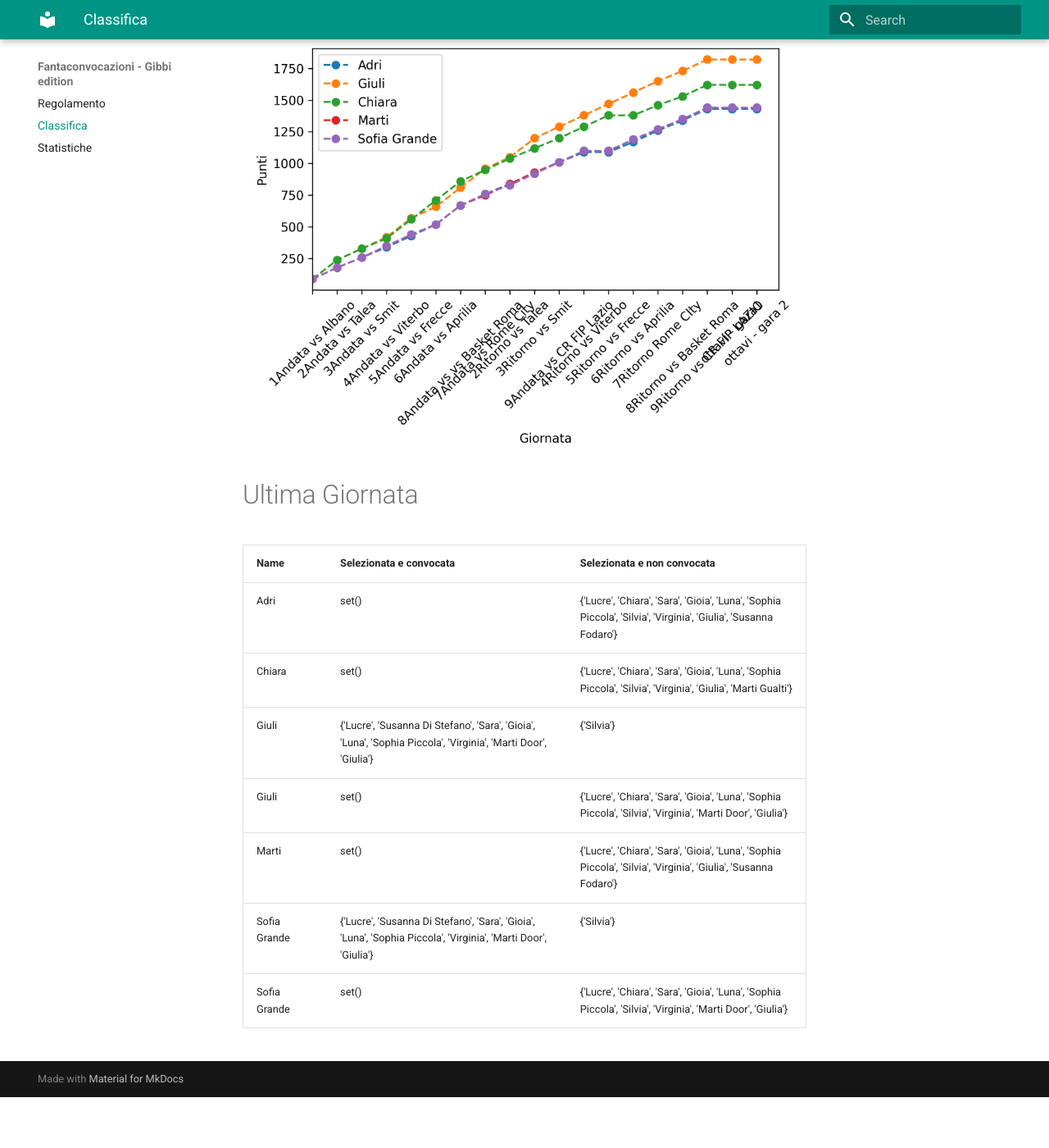
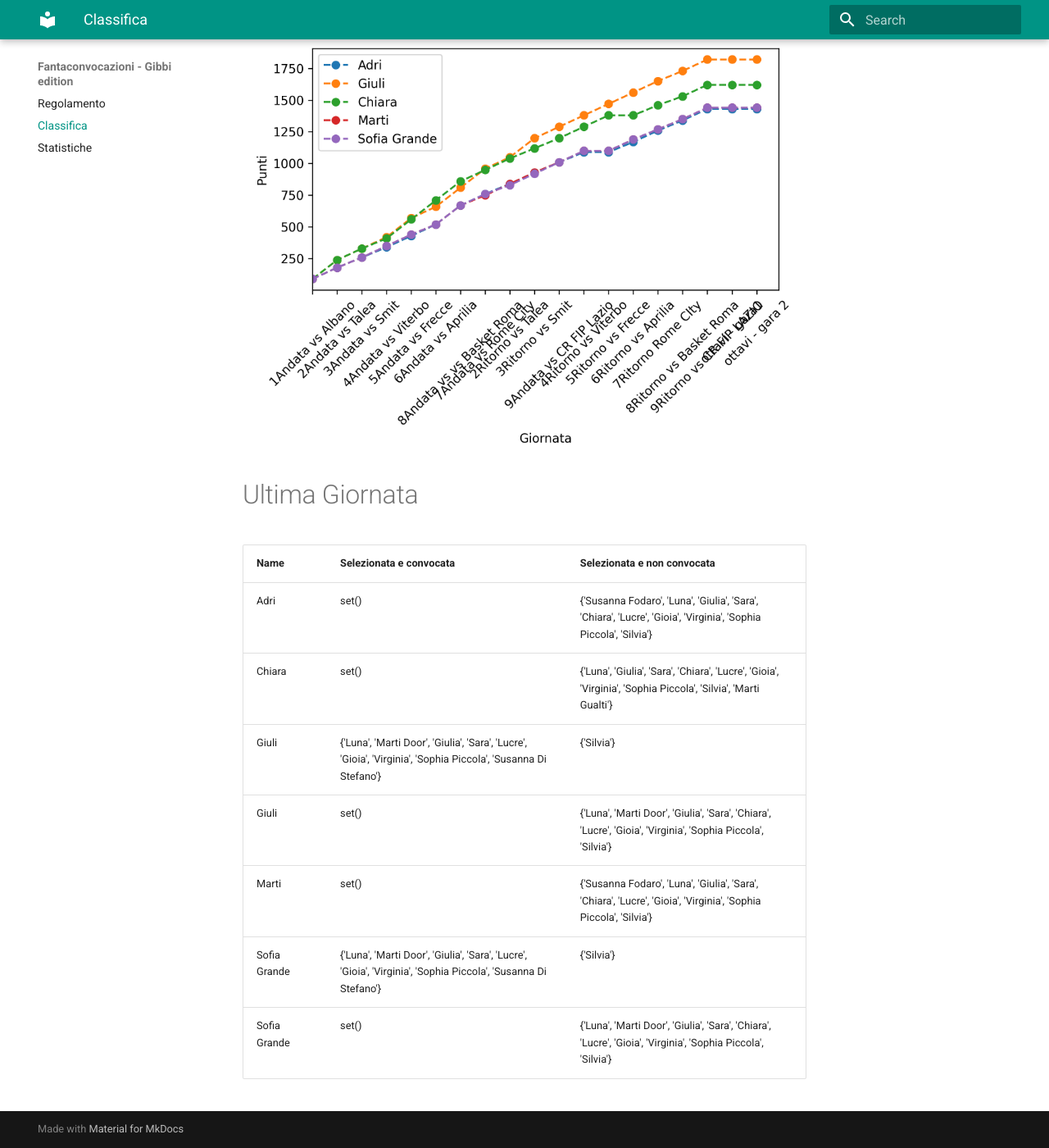
Before and after one commit to martinig94/fantagibbi, an MkDocs documentation site: the page built from docs/Classifica.md, in a window 1280 px wide and 1400 px high, scrolled down 565 px. Shown: the whole window at 82% size. Built offline with MkDocs 1.6.1 and Material for MkDocs 9.7.7, drawn with Linux system fonts in a browser that asks for light colours; before the commit the page ends 1903 px from its top, so only the background shows below that.

Commit message:
Auto-update from main.py

```diff
--- a/docs/Classifica.md
+++ b/docs/Classifica.md
@@ -18,11 +18,11 @@
 <!-- START_TABLE CORRECT -->
 | Name         | Selezionata e convocata                                                                                        | Selezionata e non convocata                                                                                      |
 |:-------------|:---------------------------------------------------------------------------------------------------------------|:-----------------------------------------------------------------------------------------------------------------|
-| Adri         | set()                                                                                                          | {'Lucre', 'Chiara', 'Sara', 'Gioia', 'Luna', 'Sophia Piccola', 'Silvia', 'Virginia', 'Giulia', 'Susanna Fodaro'} |
-| Chiara       | set()                                                                                                          | {'Lucre', 'Chiara', 'Sara', 'Gioia', 'Luna', 'Sophia Piccola', 'Silvia', 'Virginia', 'Giulia', 'Marti Gualti'}   |
-| Giuli        | {'Lucre', 'Susanna Di Stefano', 'Sara', 'Gioia', 'Luna', 'Sophia Piccola', 'Virginia', 'Marti Door', 'Giulia'} | {'Silvia'}                                                                                                       |
-| Giuli        | set()                                                                                                          | {'Lucre', 'Chiara', 'Sara', 'Gioia', 'Luna', 'Sophia Piccola', 'Silvia', 'Virginia', 'Marti Door', 'Giulia'}     |
-| Marti        | set()                                                                                                          | {'Lucre', 'Chiara', 'Sara', 'Gioia', 'Luna', 'Sophia Piccola', 'Silvia', 'Virginia', 'Giulia', 'Susanna Fodaro'} |
-| Sofia Grande | {'Lucre', 'Susanna Di Stefano', 'Sara', 'Gioia', 'Luna', 'Sophia Piccola', 'Virginia', 'Marti Door', 'Giulia'} | {'Silvia'}                                                                                                       |
-| Sofia Grande | set()                                                                                                          | {'Lucre', 'Chiara', 'Sara', 'Gioia', 'Luna', 'Sophia Piccola', 'Silvia', 'Virginia', 'Marti Door', 'Giulia'}     |
+| Adri         | set()                                                                                                          | {'Susanna Fodaro', 'Luna', 'Giulia', 'Sara', 'Chiara', 'Lucre', 'Gioia', 'Virginia', 'Sophia Piccola', 'Silvia'} |
+| Chiara       | set()                                                                                                          | {'Luna', 'Giulia', 'Sara', 'Chiara', 'Lucre', 'Gioia', 'Virginia', 'Sophia Piccola', 'Silvia', 'Marti Gualti'}   |
+| Giuli        | {'Luna', 'Marti Door', 'Giulia', 'Sara', 'Lucre', 'Gioia', 'Virginia', 'Sophia Piccola', 'Susanna Di Stefano'} | {'Silvia'}                                                                                                       |
+| Giuli        | set()                                                                                                          | {'Luna', 'Marti Door', 'Giulia', 'Sara', 'Chiara', 'Lucre', 'Gioia', 'Virginia', 'Sophia Piccola', 'Silvia'}     |
+| Marti        | set()                                                                                                          | {'Susanna Fodaro', 'Luna', 'Giulia', 'Sara', 'Chiara', 'Lucre', 'Gioia', 'Virginia', 'Sophia Piccola', 'Silvia'} |
+| Sofia Grande | {'Luna', 'Marti Door', 'Giulia', 'Sara', 'Lucre', 'Gioia', 'Virginia', 'Sophia Piccola', 'Susanna Di Stefano'} | {'Silvia'}                                                                                                       |
+| Sofia Grande | set()                                                                                                          | {'Luna', 'Marti Door', 'Giulia', 'Sara', 'Chiara', 'Lucre', 'Gioia', 'Virginia', 'Sophia Piccola', 'Silvia'}     |
 <!-- END_TABLE CORRECT -->
```
